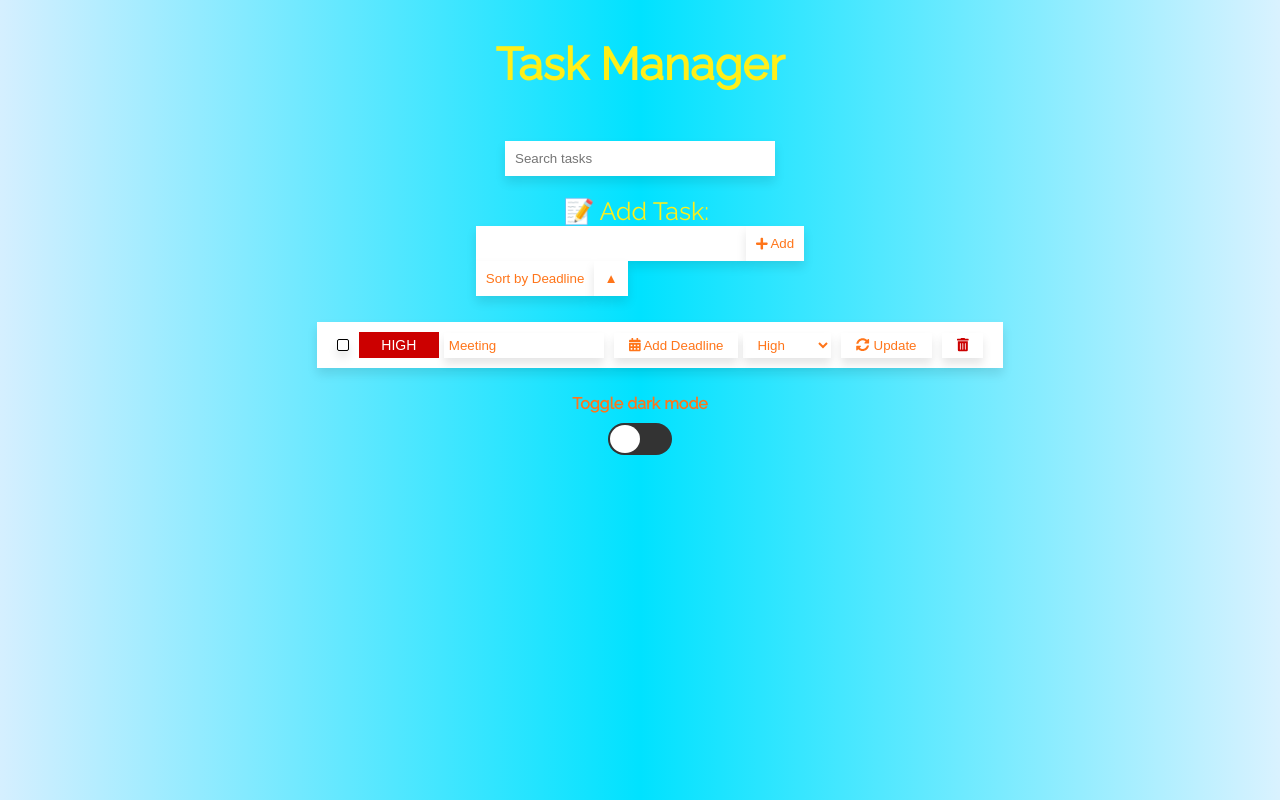
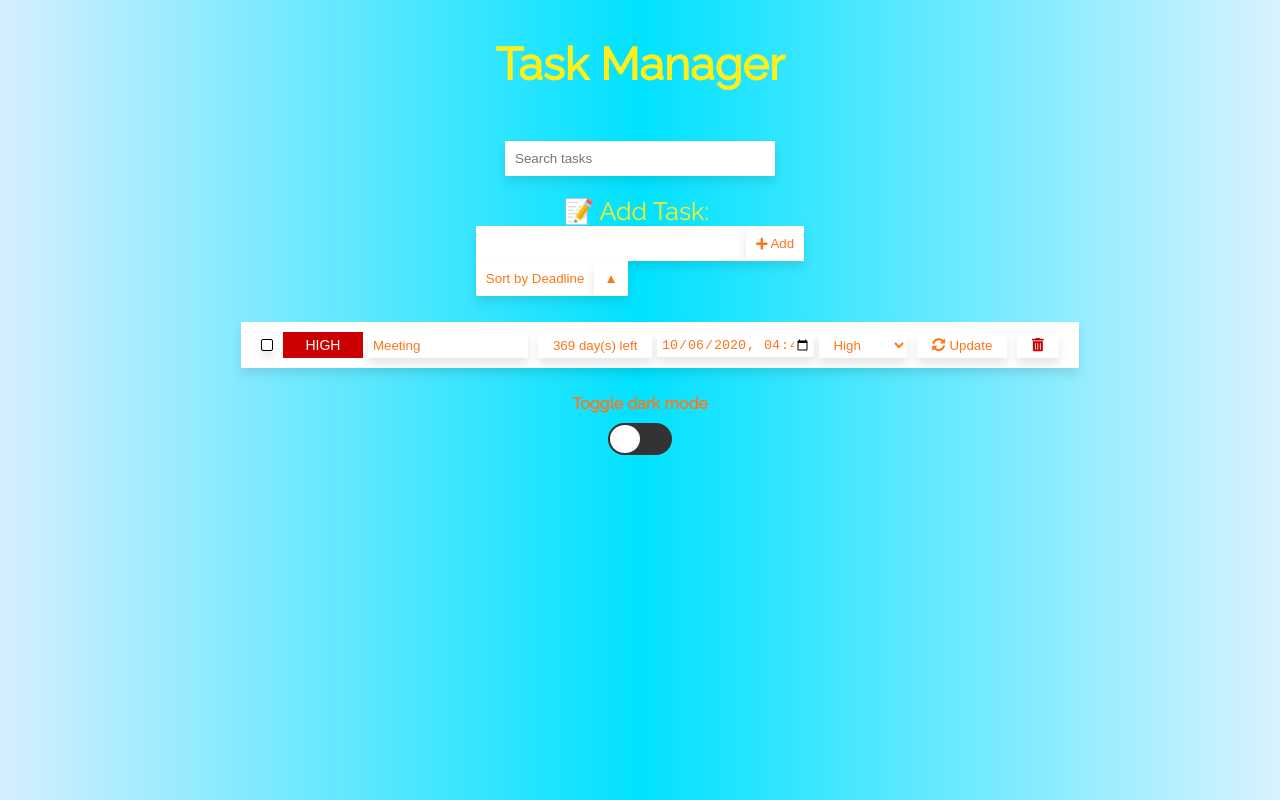
Before and after one commit to manjeetaR/Task-Manager, a React (Create React App) app: page / in a window 1280 px wide. Built offline with nearby package versions, Linux system fonts and the light colour scheme.

Commit message:
date fix

```diff
--- a/src/App.js
+++ b/src/App.js
@@ -71,7 +71,7 @@ class App extends Component {
     const list = [{
       id: 1,
       name: "Meeting",
-      deadline: "",
+      deadline: "2020-10-06T16:41",
       priority: 'high',
       isChecked: false,
       checkedCallback: (self) => {
```
